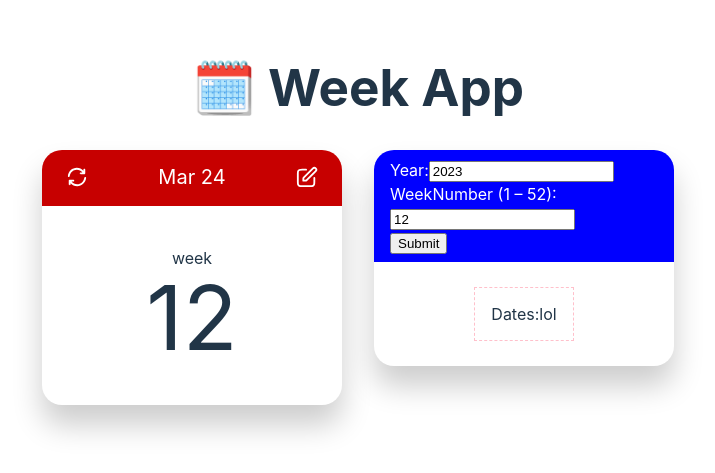
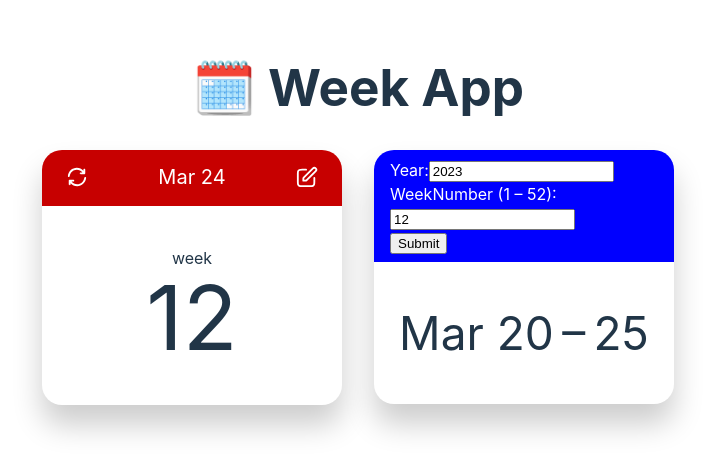
Before and after one commit to serjilyashenko/WeekApp, a React (Vite) app: page / in a window 1280 px wide. Shown: the part 185-658 px from the top of the page, without its empty margins (282-997 px from the left). Built offline with nearby package versions, Linux system fonts and the light colour scheme.

Commit message:
feat getEndOfIsoWeek

```diff
--- a/src/components/week-to-date/WeekToDate.tsx
+++ b/src/components/week-to-date/WeekToDate.tsx
@@ -2,6 +2,8 @@ import { FormEvent, useState } from 'react';
 import { CalendarTemplate } from '../../reusable-components/calendar-template/CalendarTemplate';
 import { getLastIsoWeek } from '../../utils/getLastIsoWeek';
 import { getIsoWeekNumber } from '../../utils/getIsoWeekNumber';
+import { getIsoWeekByWeekNumber } from '../../utils/getIsoWeekByWeekNumber';
+import { getEndOfIsoWeek } from '../../utils/getEndOfIsoWeek';
 import style from './week-to-date.module.css';
 
 export function WeekToDate(): JSX.Element {
@@ -14,19 +16,34 @@ export function WeekToDate(): JSX.Element {
   const inputDate: Date = new Date(inputYear, 0, 1);
   const maxWeekNumber = getIsoWeekNumber(getLastIsoWeek(inputDate));
 
+  const startDate: Date = getIsoWeekByWeekNumber(inputYear, inputWeekNumber); // TODO: handle error
+  const endDate: Date = getEndOfIsoWeek(startDate); // TODO: handle error
+
+  const resultString: string = new Intl.DateTimeFormat('default', {
+    day: '2-digit',
+    month: 'short',
+  }).formatRange(startDate, endDate);
+
   function onRefresh() {
     setInputWeekNumer(getIsoWeekNumber(new Date()));
   }
 
   function onSubmit(e: FormEvent<HTMLFormElement>): void {
     e.preventDefault();
+
+    // @ts-ignore // TODO: get rid of it
+    setInputWeekNumer(e.target['week-number'].value);
+  }
+
+  function onFormChange() {
+    console.log('>>');
   }
 
   return (
     <CalendarTemplate
       secondary
       header={
-        <form onSubmit={onSubmit}>
+        <form onSubmit={onSubmit} onChange={onFormChange}>
           <div>
             <label>
               Year:
@@ -56,10 +73,9 @@ export function WeekToDate(): JSX.Element {
         </form>
       }
     >
-      <label className={style.wip}>
-        Dates:
-        <output>lol</output>
-      </label>
+      <output aria-label="Week days" className={style.dates_output}>
+        {resultString}
+      </output>
     </CalendarTemplate>
   );
 }
--- a/src/components/week-to-date/week-to-date.module.css
+++ b/src/components/week-to-date/week-to-date.module.css
@@ -1,4 +1,4 @@
-.wip {
-  border: 1px dashed pink;
-  padding: 16px;
+.dates_output {
+  font-size: 46px;
+  line-height: 62px;
 }
--- a/src/index.css
+++ b/src/index.css
@@ -90,6 +90,5 @@ button:focus-visible {
 }
 
 #root {
-  max-width: 1280px;
   padding: 32px;
 }
--- /dev/null
+++ b/src/utils/getEndOfIsoWeek.ts
@@ -0,0 +1,9 @@
+import { getIsoWeek } from './getIsoWeek';
+
+export function getEndOfIsoWeek(dirtyDate: Date): Date {
+  const date = getIsoWeek(dirtyDate);
+  date.setDate(date.getDate() + 6);
+  date.setTime(date.getTime() - 1);
+
+  return date;
+}
```
Also changed, not shown: 1 other file (tests, documents, lock files or other folders).
